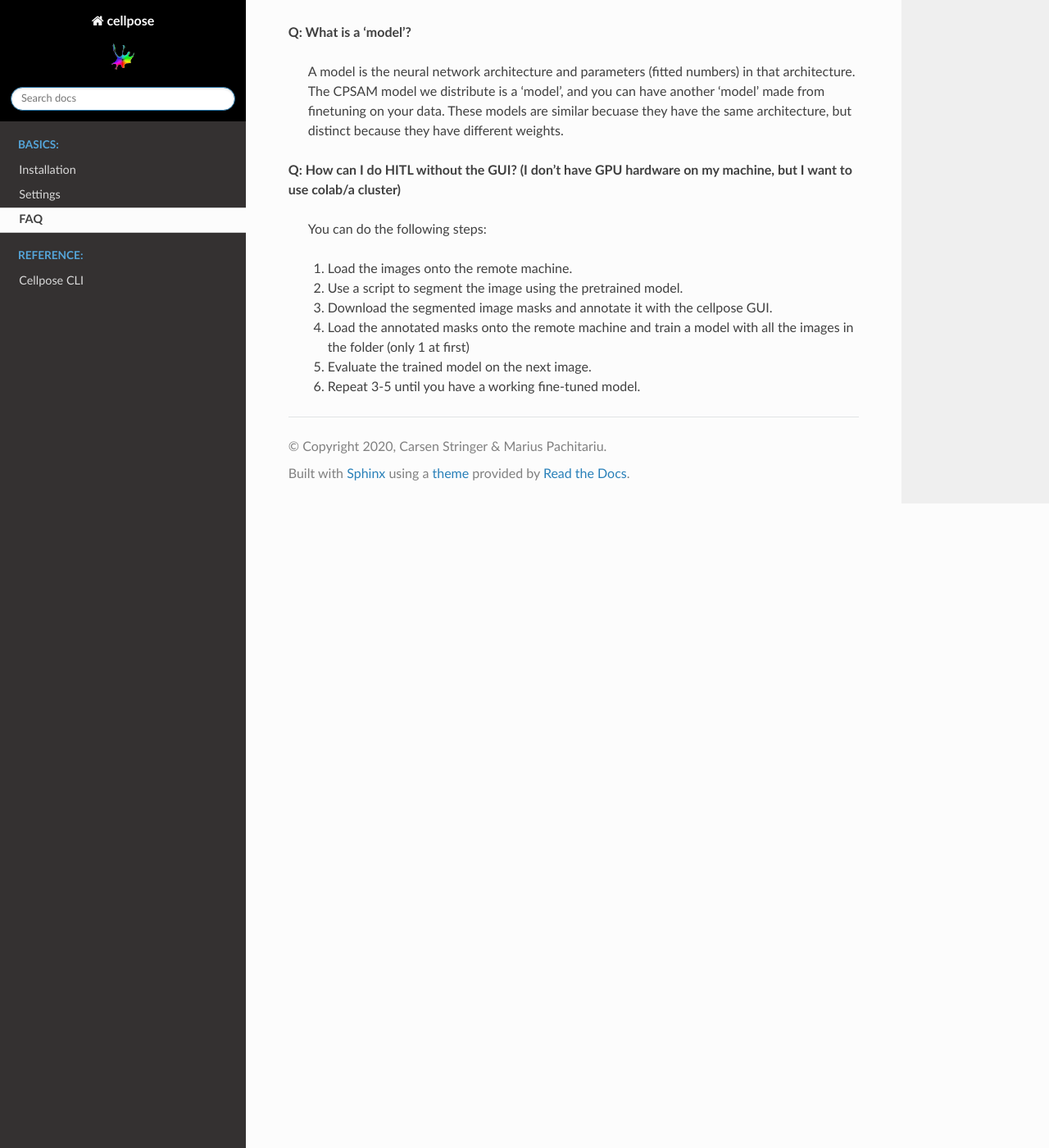
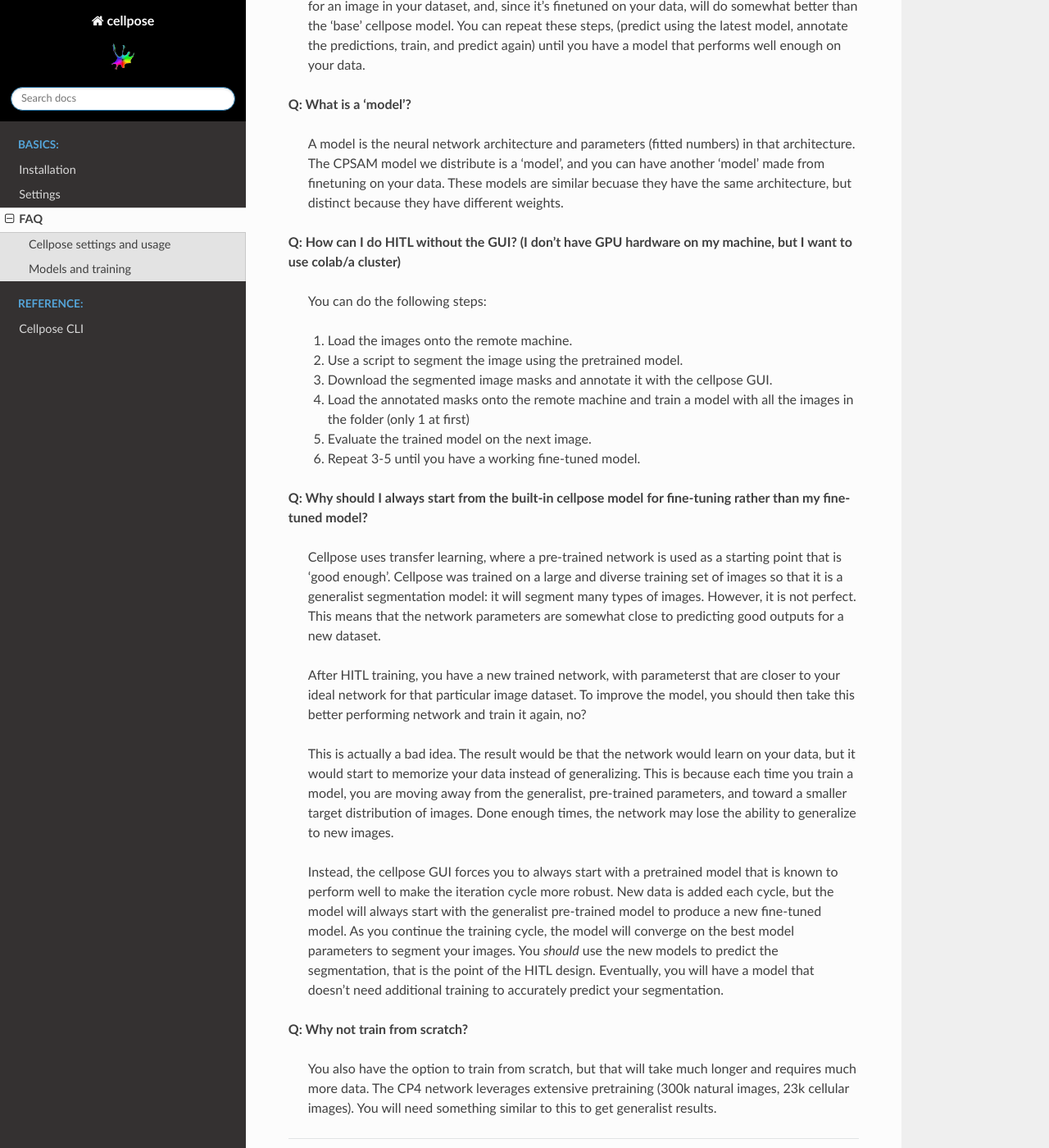
Before and after one commit to MouseLand/cellpose, a Sphinx documentation site: the page built from docs/faq.rst, in a window 1280 px wide and 1400 px high, scrolled down 2225 px. Shown: the whole window at 82% size. Built offline with Sphinx 7.4.7 and the Read the Docs theme 3.1.0, drawn with Linux system fonts in a browser that asks for light colours; pages that are not in the unit, such as notebooks, are missing from menus; some of the changed text lies outside the part shown.

Commit message:
Refactor FAQ documentation for clarity and organization, add HITL don't train trained model

```diff
--- a/docs/faq.rst
+++ b/docs/faq.rst
@@ -1,5 +1,9 @@
 FAQ
 ~~~~~~~~~~~~~~~~~~~~~~~~
+
+----------------------
+Cellpose settings and usage
+----------------------
 
 **Q: What should I set the** ``--flow_threshold``/``--cellprob_threshold``/``--diameter`` **parameter to?**
 
@@ -66,6 +56,24 @@
     using `torch.set_num_threads <https://pytorch.org/docs/stable/generated/torch.set_num_threads.html>`_ or through the environment
     variables ``OMP_NUM_THREADS`` or ``MKL_NUM_THREADS`` as described
     `here <https://pytorch.org/docs/stable/threading_environment_variables.html>`_.
+
+
+----------------------
+Models and training
+----------------------
+
+**Q: How do I download the pretrained models?**
+
+    The new Cellpose-SAM model (cpsam) will be downloaded from `huggingface <https://huggingface.co/mouseland/cellpose-sam/blob/main/cpsam>`_.
+
+    The old models will be downloaded automatically from the `website <https://www.cellpose.org/>`_ when you first run a
+    pretrained model in cellpose. If you are having issues with the downloads, you can download them from this
+    `google drive zip file <https://drive.google.com/file/d/1zHGFYCqRCTwTPwgEUMNZu0EhQy2zaovg/view?usp=sharing>`_,
+    unzip the file and put the models in your home directory under the path ``.cellpose/models/``,
+    e.g. on Windows this would be ``C:/Users/YOUR_USERNAME/.cellpose/models/`` or on Linux this would be
+    ``/home/YOUR_USERNAME/.cellpose/models/``, so ``/home/YOUR_USERNAME/.cellpose/models/cyto_0`` is the full
+    path to one model for example. If you cannot access google drive, the models are also available on
+    baidu: https://pan.baidu.com/s/1CARpRGCBHIYaz7KeyoX-fg thanks to @qixinbo!
 
 
 **Q: How does HITL work?**
@@ -112,3 +120,34 @@
     5. Evaluate the trained model on the next image.
 
     6. Repeat 3-5 until you have a working fine-tuned model.
+
+
+**Q: Why should I always start from the built-in cellpose model for fine-tuning rather than my fine-tuned model?**
+
+    Cellpose uses transfer learning,
+    where a pre-trained network is used as a starting point that is 'good enough'. Cellpose was trained on a large
+    and diverse training set of images so that it is a generalist segmentation model: it will segment many types
+    of images. However, it is not perfect. This means that the
+    network parameters are somewhat close to predicting good outputs for a new dataset.
+
+    After HITL training, you have a new trained network, with parameterst that are closer to your ideal network for that
+    particular image dataset. To improve the model, you should then take this better performing network and train it again, no?
+
+    This is actually a bad idea. The result would be that the network would learn on your data, but it would start to
+    memorize your data instead of generalizing. This is because each time you train a model, you are moving away from the
+    generalist, pre-trained parameters, and toward a smaller target distribution of images. Done enough times, the network
+    may lose the ability to generalize to new images.
+
+    Instead, the cellpose GUI forces you to always start with a pretrained model that is known to perform well to make
+    the iteration cycle more robust. New data is added each cycle, but the model will always start with the generalist
+    pre-trained model to produce a new fine-tuned model. As you continue the training cycle, the model will converge
+    on the best model parameters to segment your images. You *should* use the new models to predict the segmentation,
+    that is the point of the HITL design. Eventually, you will have a model that doesn't need additional training
+    to accurately predict your segmentation.
+
+
+**Q: Why not train from scratch?**
+
+    You also have the option to train from scratch, but that will take much
+    longer and requires much more data. The CP4 network leverages extensive pretraining (300k natural images,
+    23k cellular images). You will need something similar to this to get generalist results.
```
Also changed, not shown: other parts of docs/faq.rst (+0 -14 lines).
